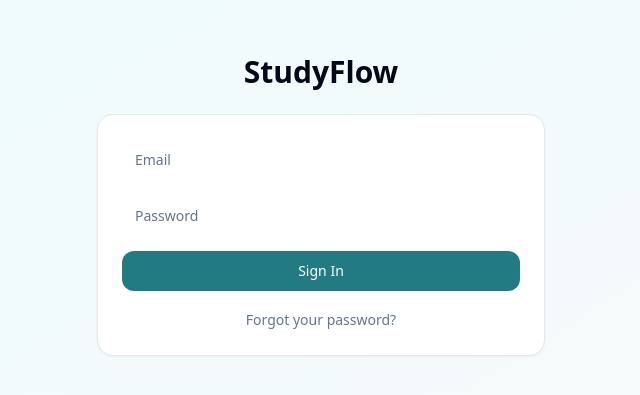
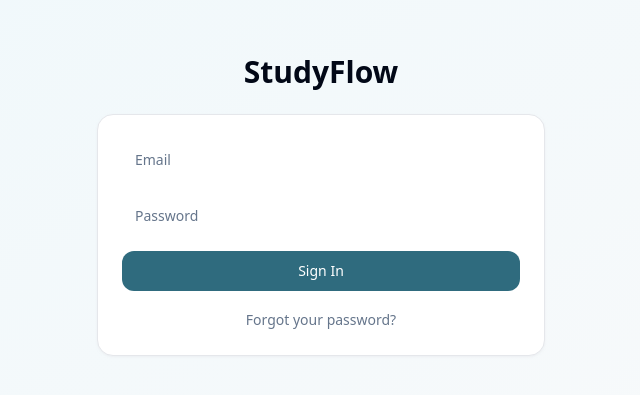
Before and after one commit to reb-cat/study-flow-simplified, a React (Vite) app: page / in a window 1280 px wide. Shown: the part 195-590 px from the top of the page, without its empty margins (319-959 px from the left). Built offline with nearby package versions, Linux system fonts and the light colour scheme.

Commit message:
Fix: Change color to #166070

```diff
--- a/src/index.css
+++ b/src/index.css
@@ -20,11 +20,11 @@
     --popover: 0 0% 100%;
     --popover-foreground: 222 84% 4.9%;
 
-    /* Brand colors - Custom teal primary */
-    --primary: 185 84% 25%;
+    /* Brand colors - Custom blue primary */
+    --primary: 195 64% 27%;
     --primary-foreground: 0 0% 100%;
-    --primary-hover: 185 84% 20%;
-    --primary-light: 185 84% 96%;
+    --primary-hover: 195 64% 22%;
+    --primary-light: 195 64% 96%;
 
     /* Success & completion - Accessible green */
     --success: 142 76% 36%;
@@ -74,7 +74,7 @@
     --radius-lg: 1rem;
 
     /* Gradients - Accessible combinations */
-    --gradient-primary: linear-gradient(135deg, hsl(var(--primary)), hsl(185 84% 35%));
+    --gradient-primary: linear-gradient(135deg, hsl(var(--primary)), hsl(195 64% 35%));
     --gradient-success: linear-gradient(135deg, hsl(var(--success)), hsl(142 76% 32%));
     --gradient-timer: linear-gradient(135deg, hsl(var(--timer)), hsl(25 85% 40%));
     --gradient-accent: linear-gradient(135deg, hsl(220 14% 91%), hsl(220 14% 86%));
@@ -124,10 +124,10 @@
     --popover: 220 13% 9%;
     --popover-foreground: 210 40% 98%;
 
-    --primary: 185 84% 53%;
+    --primary: 195 64% 53%;
     --primary-foreground: 0 0% 100%;
-    --primary-hover: 185 84% 58%;
-    --primary-light: 185 84% 15%;
+    --primary-hover: 195 64% 58%;
+    --primary-light: 195 64% 15%;
 
     --success: 142 76% 50%;
     --success-foreground: 0 0% 100%;
```
